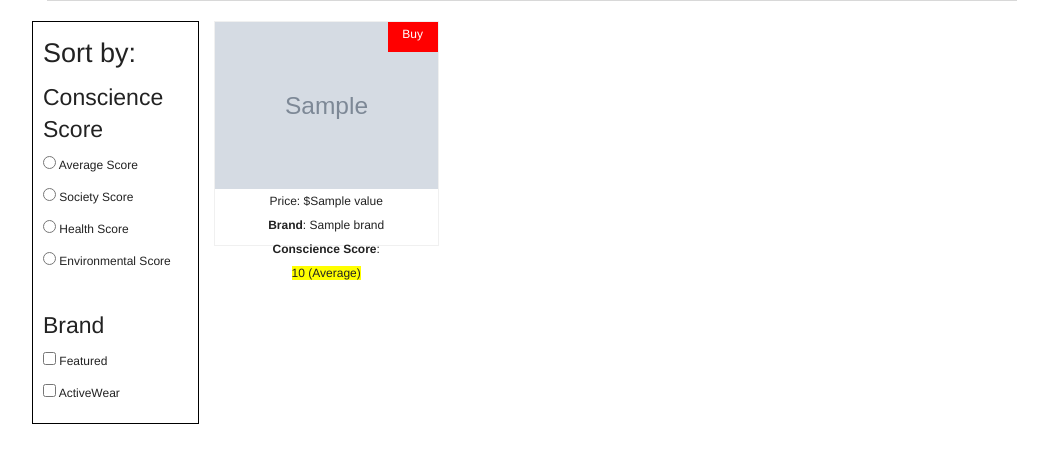
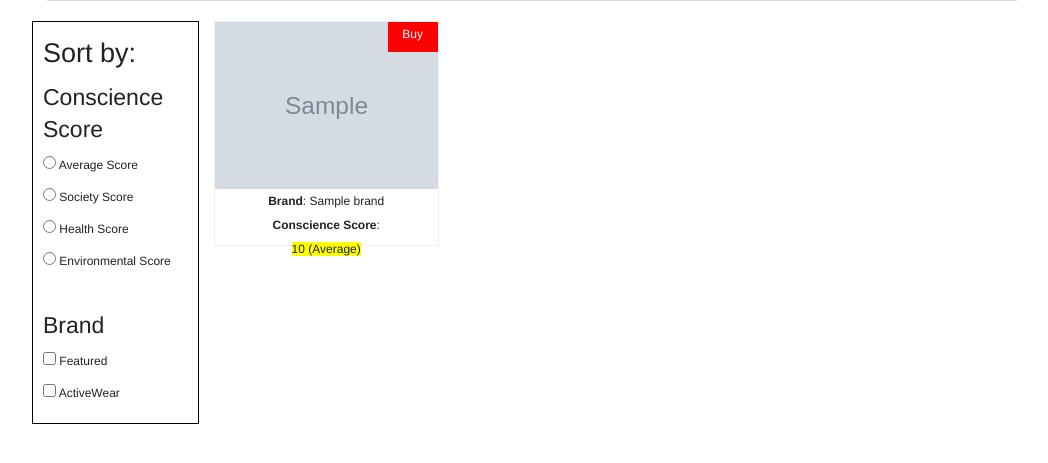
Before and after one commit to magshi/shop-with-conscience, a Flask app: template templates/index.html in a window 1280 px wide. Shown: the part 284-747 px from the top of the page, without its empty margins (108-1156 px from the left). Run offline with Flask 2, Linux system fonts and the light colour scheme; the template is opened without the code that fills it: most values are stand-ins (such as "Sample title", 1, 10 or a date in 2020); grey boxes marked "Sample" are stand-in pictures.

Commit message:
Secure commit

```diff
--- a/app.py
+++ b/app.py
@@ -91,7 +91,7 @@ def search():
 	# make a call to the Macy's API and return a certain number of results for the query
 	# for each of the products returned, refer to the goodguide_data dictionary and retrieve that company/brand's scores (health, environment, society) + the average of those scores, and append it to the page alongside the results
 	# display product name, brand, scores, image, price, and a link to the macy's.com product page if the user wants to buy it
-	products = [1574297, 1450682, 1493858, 1521058, 1493910, 1493858, 1573194, 1426103, 1668993, 1528466, 1481637, 921111]
+	products = [1574297, 841315, 1493858, 1521058, 1493910, 1493858, 1573194, 1426103, 1668993, 1528466, 1481637, 921111]
 
 	product_data = []
 
--- a/static/css/main.css
+++ b/static/css/main.css
@@ -2,10 +2,6 @@
     border: 1px solid black;
     padding: 10px;
     font-size: 12px;
-}
-
-.products {
-/*    border: 1px solid black;*/
 }
 
 .img {
--- a/templates/index.html
+++ b/templates/index.html
@@ -47,11 +47,9 @@
     </div>
 
   <div class="large-10 column products">
-
 	{% for product in products recursive %}
 		{% include "product.html"%}
 	{% endfor %}
-
   </div>
 </div>
 
--- a/templates/product.html
+++ b/templates/product.html
@@ -1,8 +1,5 @@
-        <div class="img"><a href="#"></a>
+        		<div class="img"><a href="#"></a>
             <img src="{{product.image[0].imageurl}}"/><br />
-            {% if product.price.regular %}
-				Price: ${{product.price.regular.value}}
-			{% endif %}
 			<div><strong>Brand</strong>: {{product.brand}}</div>
             <div><strong>Conscience Score</strong>:</div>
             <div class="avg"><span class="score">{{product.scores.average}} (Average)</span>
```
